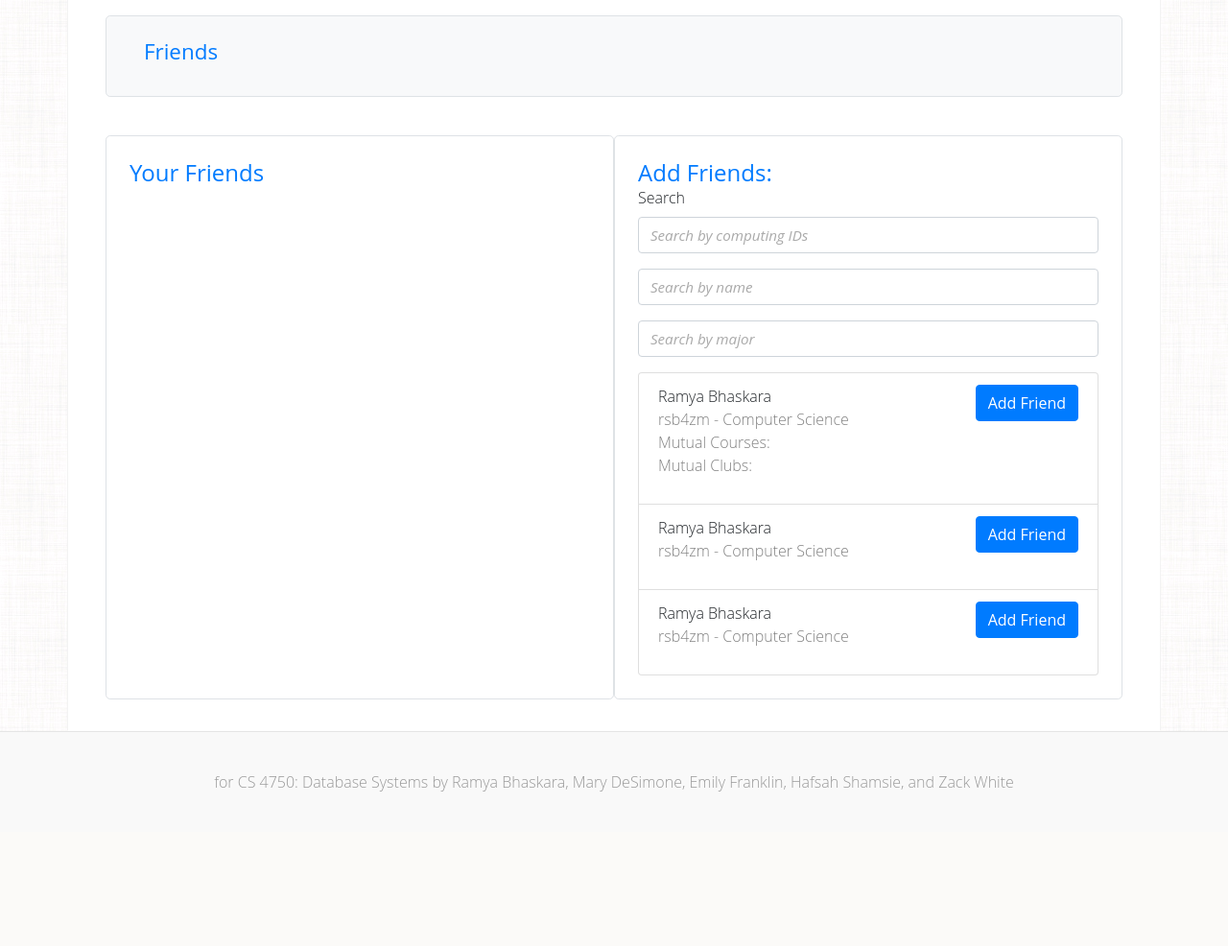
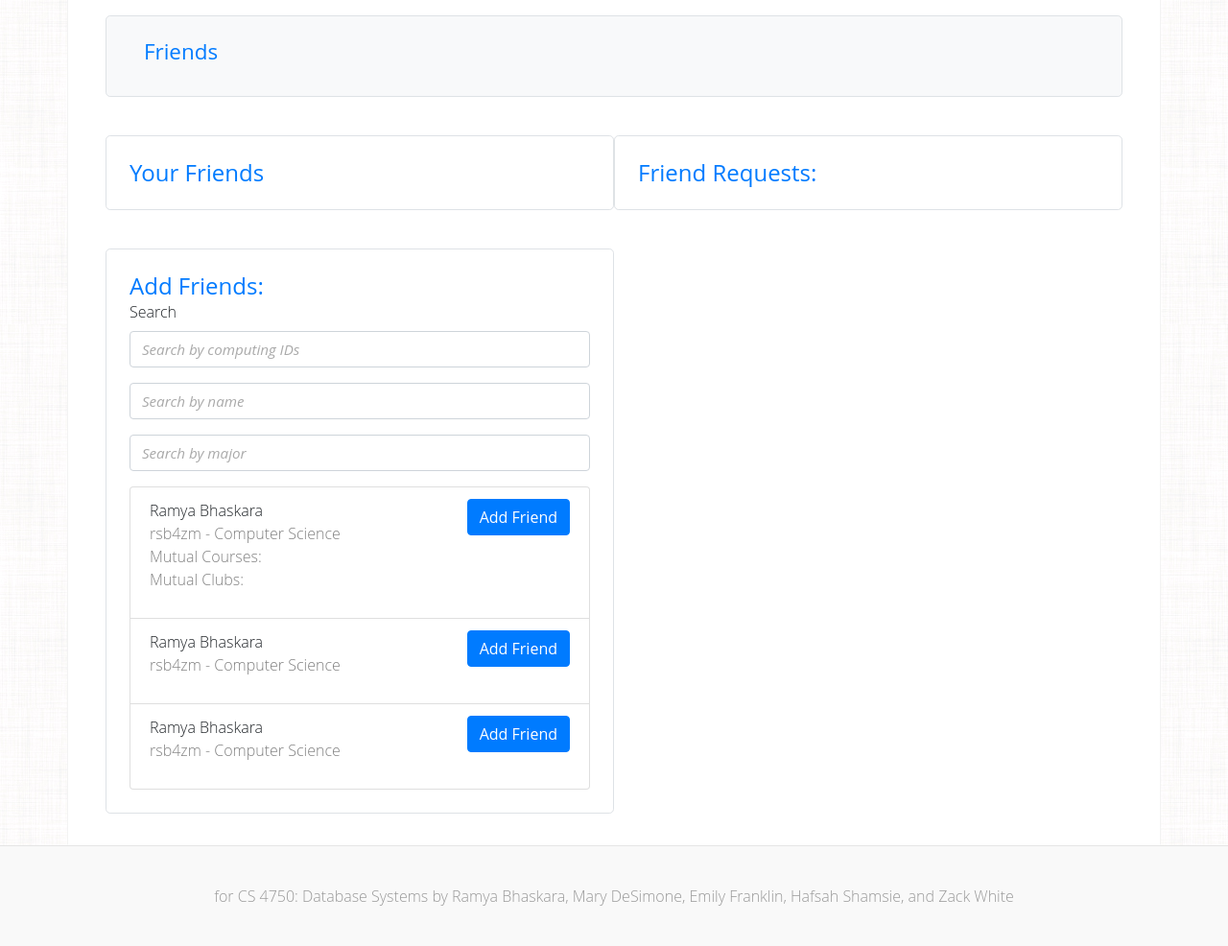
Before and after one commit to ramyabuva/ClassmateFinder, a Flask app: page /friends in a window 1280 px wide. Shown: the part 62-1048 px from the top of the page at 96% size. Before the commit the page ends 887 px from the top, so only its background shows below. Run offline with Flask 2, Linux system fonts and the light colour scheme; the visitor is signed in with stand-in values (Sample User, id 1); data that the repository does not hold is empty; some libraries are stand-ins or nearby versions.

Commit message:
Add friends and friend requests

```diff
--- a/main.py
+++ b/main.py
@@ -51,29 +51,39 @@ def friendlist():
 			cnx = mysql.connector.connect(host='usersrv01.cs.virginia.edu', user='rsb4zm', password='Spr1ng2021!!',
 	                              database='rsb4zm_classmatefinder', auth_plugin='mysql_native_password')
 			mycursor = cnx.cursor()
-			mycursor.execute("SELECT comp_id, first_name, last_name, graduation_year, major, course_id, dept,course_number FROM (SELECT comp_id, course_id FROM (SELECT DISTINCT comp_id_friend as comp_id FROM Friends_With WHERE comp_id_user = %(cid)s) as F NATURAL LEFT JOIN Is_Taking) as mutuals NATURAL LEFT JOIN Course NATURAL JOIN User",
-				{"cid": session['user']})
+			mycursor.execute("SELECT comp_id, first_name, last_name, graduation_year, major FROM (SELECT t1.comp_id_friend as comp_id FROM Friends_With as t1 CROSS JOIN Friends_With as t2 WHERE t1.comp_id_user = t2.comp_id_friend AND t1.comp_id_friend = t2.comp_id_user AND t1.comp_id_user = %(cid)s) as t1 NATURAL JOIN User", {"cid": session['user']})
 			friends = mycursor.fetchall()
-			mycursor.execute("SELECT course_id FROM Is_Taking WHERE comp_id = %(cid)s", {"cid": session['user']})
-			mycourses = mycursor.fetchall()
 			cnx.close()
-			mycourses = np.array(mycourses).flatten()
 			toRet = {}
 
-			for mutualclass in friends:
-				if toRet.get(mutualclass[0], False):
-					if mutualclass[5] in mycourses:
-						toRet[mutualclass[0]]['classes'].append(str(mutualclass[6]) + str(mutualclass[7]) +  "(" + str(mutualclass[5]) + ")" )
-				else:
-					toRet[mutualclass[0]] = {}
-					toRet[mutualclass[0]]['name'] = mutualclass[1] + " " + mutualclass[2]
-					toRet[mutualclass[0]]['gradyear'] = mutualclass[3]
-					toRet[mutualclass[0]]['major'] = mutualclass[4]
-					if str(mutualclass[5]) != "None" and mutualclass[5] in mycourses:
-						toRet[mutualclass[0]]['classes'] = [str(mutualclass[6]) + str(mutualclass[7]) + "(" + str(mutualclass[5]) + ")" ]
-					else:
-						toRet[mutualclass[0]]['classes'] = ["None"]
+			for friend in friends:
+				toRet[friend[0]] = {'name': str(friend[1]) + " "+ str(friend[2]),
+									'graduation_year':friend[3],
+									'major':friend[4]
+									 };
 			return toRet
+
+@app.route('/friend-requests', methods=['GET', 'POST'])
+def friendrequests():
+	if request.method == "GET":
+		if 'user' in session:
+			cnx = mysql.connector.connect(host='usersrv01.cs.virginia.edu', user='rsb4zm', password='Spr1ng2021!!',
+	                              database='rsb4zm_classmatefinder', auth_plugin='mysql_native_password')
+			mycursor = cnx.cursor()
+			mycursor.execute("SELECT comp_id, first_name, last_name FROM (SELECT DISTINCT comp_id_user as comp_id FROM Friends_With WHERE comp_id_friend = %(cid)s AND comp_id_user NOT IN (SELECT DISTINCT comp_id_friend FROM Friends_With WHERE comp_id_user = %(cid)s) ) as t1 NATURAL JOIN User", {"cid": session['user']})
+			friends = mycursor.fetchall()
+			cnx.close()
+			toRet = {}
+
+			for friend in friends:
+				toRet[friend[0]] = {'name': str(friend[1]) + " "+ str(friend[2]) };
+			return toRet
+
+@app.route('/add-friend', methods=[ 'POST'])
+def addFriend(): #TODO: implement removal from Friends_With table
+	print(request.form)
+	return {}
+
 
 @app.route('/remove-friend', methods=[ 'POST'])
 def removeFriend(): #TODO: implement removal from Friends_With table
@@ -130,18 +140,20 @@ def register():
 	myresult = mycursor.fetchall()
 	if len(myresult) > 0:
 		return redirect('/')
-	session['user'] = request.form['cid'].lower()
-	mycursor.execute("INSERT INTO `User` (`comp_id`, `first_name`, `graduation_year`, `last_name`, `major`, `password`) VALUES (%(cid)s, %(fname)s,%(gradyear)s,%(lname)s,%(major)s, %(pwd)s)",
-	 {  'pwd': encode_password(request.form['password']) ,
-	 	'cid' : request.form['cid'].lower(),
-		'fname' :request.form['firstname'],
-		'gradyear': int(request.form['grad-year']),
-		'lname' : request.form['lastname'],
-		'major': request.form['major'],
-	 })
-	cnx.commit()
-	cnx.close()
-	return redirect('/profile')
+	if re.match("^[a-zA-Z0-9_]*$", request.form['cid']):
+		session['user'] = request.form['cid'].lower()
+		mycursor.execute("INSERT INTO `User` (`comp_id`, `first_name`, `graduation_year`, `last_name`, `major`, `password`) VALUES (%(cid)s, %(fname)s,%(gradyear)s,%(lname)s,%(major)s, %(pwd)s)",
+		 {  'pwd': encode_password(request.form['password']) ,
+		 	'cid' : request.form['cid'].lower(),
+			'fname' :request.form['firstname'],
+			'gradyear': int(request.form['grad-year']),
+			'lname' : request.form['lastname'],
+			'major': request.form['major'],
+		 })
+		cnx.commit()
+		cnx.close()
+		return redirect('/profile')
+	return redirect('/')
 
 def encode_password(pwd):
 	return hashlib.pbkdf2_hmac('sha256', pwd.encode('utf-8'), bytes([32]), 100000)
--- a/static/js/friend.js
+++ b/static/js/friend.js
@@ -2,17 +2,17 @@
 
 $(document).ready(function(){
 
-	function remove_friend(compid){
-		litem = document.getElementById( compid+ '-element')
-		litem.remove();
-		  	console.log("here");
-		  	xhr = $.ajax({
+	function remove_friend(compid, elementname){
+		xhr = $.ajax({
 		        url: 'remove-friend',
 		        type: 'POST',
 		        data: {
 		        	"friend" : compid
 		        }
 		    });
+
+		litem = document.getElementById(elementname);
+		litem.remove();
 	}
 
 	xhr = $.ajax({
@@ -22,10 +22,9 @@ $(document).ready(function(){
 	xhr.done( () => {
 		friends = JSON.parse(xhr['responseText']);
 		var friendlist = document.getElementById("friendlist");
-		console.log(friends);
 		friendlist.innerHTML = ""
 		for (const [key, value] of Object.entries(friends)) {
-			console.log(key);
+		  console.log(key);
 		  const litem = document.createElement("li");
 		  litem.setAttribute('class', 'list-group-item');
 		  litem.innerText += value['name'];
@@ -33,14 +32,64 @@ $(document).ready(function(){
 		  const removefriendbutton = document.createElement("button");
 		  removefriendbutton.setAttribute('type', 'button');
 		  removefriendbutton.setAttribute('class', 'btn btn-danger float-right');
-		  removefriendbutton.setAttribute('onclick', 'remove_friend("' + key + '")');
+		  removefriendbutton.setAttribute('onclick', 'remove_friend("' + key + '", "' +key+ '-element")');
 		  removefriendbutton.innerText = 'Remove Friend';
 		  litem.appendChild(removefriendbutton);
 
 
-	      litem.innerHTML += "<br> <p style=\"color:gray\">" + key + " (" + value['major'] + ", " + value['gradyear'] + ")" + "<br>Mutual Courses: " +  value['classes'] + "<br>Mutual Clubs:</p>";
+	      litem.innerHTML += "<br> <p style=\"color:gray\">" + key + " (" + value['major'] + ", " + value['graduation_year'] + ") </p>";
 	      litem.setAttribute('id', key + '-element');
 	      friendlist.appendChild(litem);
 		}
 	});
+
+	function add_friend(compid, elementname){
+		xhr = $.ajax({
+		        url: 'add-friend',
+		        type: 'POST',
+		        data: {
+		        	"friend" : compid
+		        }
+		    });
+
+		litem = document.getElementById(elementname)
+		litem.remove();
+	}
+
+	xhr2 = $.ajax({
+	        url: 'friend-requests',
+	        type: 'GET',
+	    });
+	xhr2.done( () => {
+		requests = JSON.parse(xhr2['responseText']);
+		var requestlist = document.getElementById("requestlist");
+		requestlist.innerHTML = ""
+		for (const [key, value] of Object.entries(requests)) {
+		  console.log(key);
+		  const litem = document.createElement("li");
+		  litem.setAttribute('class', 'list-group-item');
+		  litem.innerText += value['name'];
+
+		  const denyfriendbutton = document.createElement("button");
+		  denyfriendbutton.setAttribute('type', 'button');
+		  denyfriendbutton.setAttribute('class', 'btn btn-danger float-right');
+		  denyfriendbutton.setAttribute('onclick', 'remove_friend("' + key + '", "' +key+ '-request")');
+		  denyfriendbutton.innerText = 'Deny';
+		  litem.appendChild(denyfriendbutton);
+
+		  const addfriendbutton = document.createElement("button");
+		  addfriendbutton.setAttribute('type', 'button');
+		  addfriendbutton.setAttribute('class', 'btn btn-success float-right');
+		  addfriendbutton.setAttribute('onclick', 'add_friend("' + key + '", "' +key+ '-request")');
+		  addfriendbutton.innerText = 'Accept';
+		  litem.appendChild(addfriendbutton);
+
+
+	      litem.innerHTML += "<br> <p style=\"color:gray\">" + key + ") </p>";
+	      litem.setAttribute('id', key + '-request');
+	      requestlist.appendChild(litem);
+		}
+	});
+
+
 });
--- a/templates/clubs.html
+++ b/templates/clubs.html
@@ -94,7 +94,7 @@ table.center {
     <!-- jQuery first, then Bootstrap JS -->
     <script src="https://ajax.googleapis.com/ajax/libs/jquery/3.4.1/jquery.min.js"></script>
     <script src="static/js/bootstrap.min.js"></script>
-    <script src="static/js/finder.js"></script>
+    <script src="static/js/clubs.js"></script>
     <!-- <script>$("#geoparsepy-spinner").hide();</script> -->
 </body>
 </html>
--- a/templates/friends.html
+++ b/templates/friends.html
@@ -40,6 +40,16 @@ table.center {
             </div>
 
             <div class="col-6 border rounded-lg p-4" id="add-friends" name="add-friends">
+                <h4 class="text-primary m-0">Friend Requests: </h4>
+                <ul class="list-group" id="requestlist">
+
+                </ul>
+            </div>
+
+          </div>
+          <div class="row mb-4 py-2 px-0 px-md-4">
+
+            <div class="col-6 border rounded-lg p-4 float-right" id="add-friends" name="add-friends">
                 <h4 class="text-primary m-0">Add Friends: </h4>
                 <form>
                   <div class="form-group">
```
Also changed, not shown: static/js/clubs.js (added).
